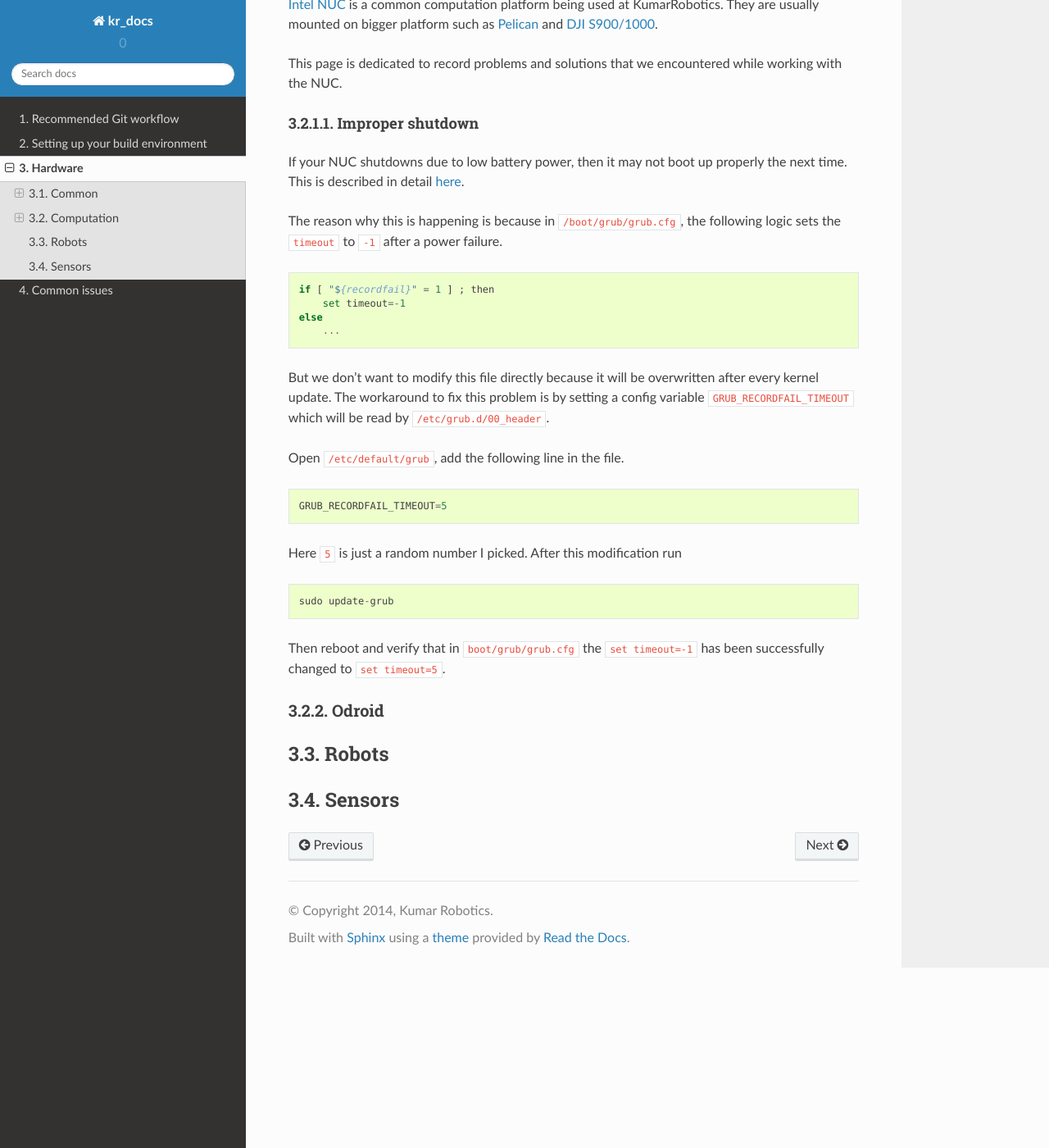
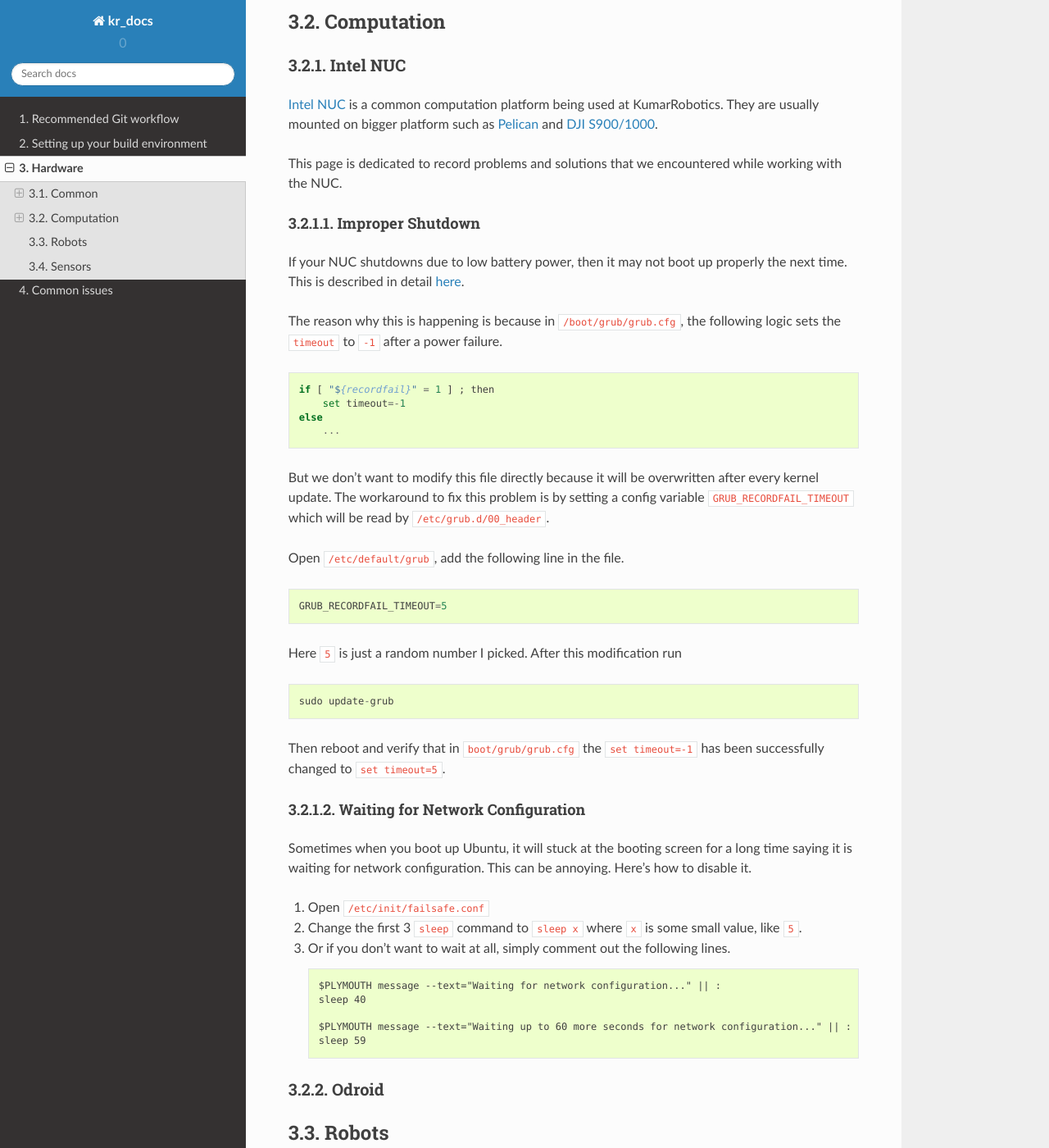
Before and after one commit to KumarRobotics/kr_docs, a Sphinx documentation site: the page built from docs/source/references/hardware.rst, in a window 1280 px wide and 1400 px high, scrolled down 1017 px. Shown: the whole window at 82% size. Built offline with Sphinx 7.4.7 and the Read the Docs theme 2.0.0, drawn with Linux system fonts in a browser that asks for light colours; some of the changed text lies outside the part shown.

Commit message:
add section on disable ubuntu waiting for network configuration

```diff
--- a/docs/source/references/hardware.rst
+++ b/docs/source/references/hardware.rst
@@ -5,7 +5,7 @@ Hardware
 Common
 ======
 
-Network Setup for robots
+Network Setup for Robots
 ------------------------
 
 To ensure your robot has continuous and reliable network connection, you should use ``wpa_supplicant`` if you don't have a display for the robot.
@@ -39,6 +39,10 @@ Here are the steps for setting up ``wpa_supplicant``.
     netmask 255.255.255.0
     wpa-conf /etc/wpa_supplicant/wpa_supplicant.conf
 
+Bullet Setup
+------------
+
+For large-scale outdoor test, we need a reliable wifi connection between the robot and the ground station.
 
 ===========
 Computation
@@ -51,7 +55,7 @@ Intel NUC
 
 This page is dedicated to record problems and solutions that we encountered while working with the NUC.
 
-Improper shutdown
+Improper Shutdown
 ~~~~~~~~~~~~~~~~~
 
 If your NUC shutdowns due to low battery power, then it may not boot up properly the next time. This is described in detail `here <https://bugs.launchpad.net/ubuntu/+source/grub2/+bug/872244>`_.
@@ -75,6 +79,23 @@ Here ``5`` is just a random number I picked. After this modification run ::
 
 Then reboot and verify that in ``boot/grub/grub.cfg`` the ``set timeout=-1`` has been successfully changed to ``set timeout=5``.
 
+Waiting for Network Configuration
+~~~~~~~~~~~~~~~~~~~~~~~~~~~~~~~~~
+
+Sometimes when you boot up Ubuntu, it will stuck at the booting screen for a long time saying it is waiting for network configuration. This can be annoying. Here's how to disable it.
+
+1. Open ``/etc/init/failsafe.conf``
+
+2. Change the first 3 ``sleep`` command to ``sleep x`` where ``x`` is some small value, like ``5``.
+
+3. Or if you don't want to wait at all, simply comment out the following lines. ::
+
+    $PLYMOUTH message --text="Waiting for network configuration..." || :
+    sleep 40
+
+    $PLYMOUTH message --text="Waiting up to 60 more seconds for network configuration..." || :
+    sleep 59
+
 Odroid
 ------
 
```
